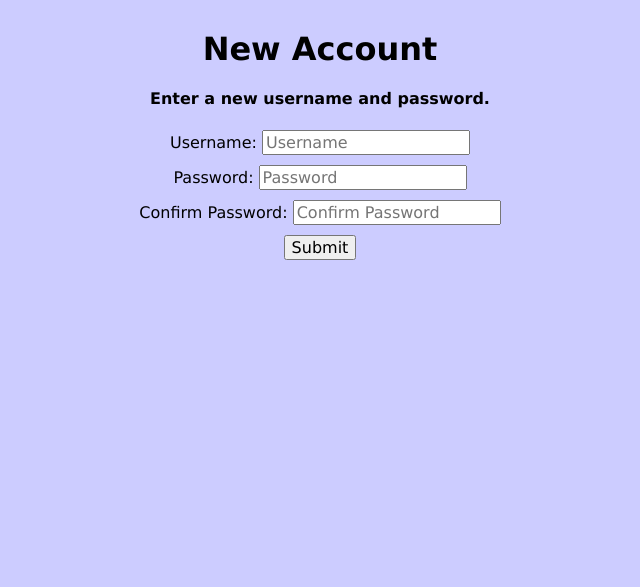
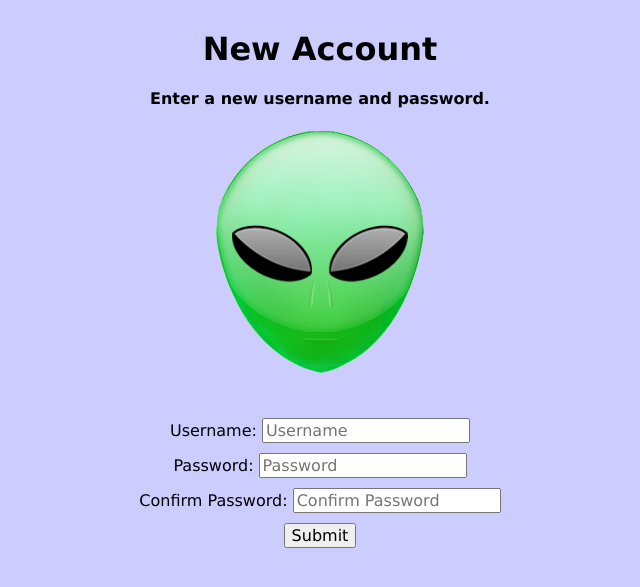
Before and after one commit to cvikupitz/OSNAP, a Flask app: page / in a window 1280 px wide. Shown: the top 587 px of the page, without its empty margins (320-960 px from the left). Run offline with Flask 2, Linux system fonts and the light colour scheme.

Commit message:
Modified html files.

```diff
--- a/src/templates/create_user.html
+++ b/src/templates/create_user.html
@@ -1,5 +1,5 @@
 <!--
-login.html
+create_user.html
 Author - Cole Vikupitz
 CIS 322 - Assignment 6
 ********************************************************
@@ -12,6 +12,7 @@ creating a new user. Text fields must be filled out to create a new user account
 <html>
 
 <head>
+<link rel="icon" href="alien_icon.png"/>
 <style>
 body {
 	background-color: #ccccff;
@@ -28,11 +29,11 @@ input {
 
 <body><center>
 
-<!-- Title and header set -->
-<title>L.O.S.T. (New Account)</title>
+<!-- Title and header set, display the icon -->
+<title>L.O.S.T. (Login)</title>
 <h1>New Account</h1>
 <h4>Enter a new username and password.</h4>
-
+<img src="alien_icon.png" style="width:209px;height:246px;"/><br><br><br>
 <!-- Entry boxes and button for login -->
 <form method="get">
 Username: <input type="text" name="username" placeholder="Username" required/><br>
--- a/src/templates/dashboard.html
+++ b/src/templates/dashboard.html
@@ -1,5 +1,5 @@
 <!--
-login.html
+dashboard.html
 Author - Cole Vikupitz
 CIS 322 - Assignment 6
 ********************************************************
@@ -12,6 +12,7 @@ for logging out.
 <html>
 
 <head>
+<link rel="icon" href="alien_icon.png"/>
 <style>
 body {
 	background-color: #ccccff;
@@ -32,7 +33,7 @@ input {
 <title>L.O.S.T. (Login)</title>
 <h1>New Account</h1>
 <h4>Enter a new username and password.</h4>
-
+<img src="alien_icon.png" style="width:209px;height:246px;"/><br><br><br>
 <!-- Entry boxes and button for login -->
 <form method="get">
 Username: <input type="text" name="username" placeholder="Username" required/><br>
--- a/src/templates/login.html
+++ b/src/templates/login.html
@@ -3,8 +3,8 @@ login.html
 Author - Cole Vikupitz
 CIS 322 - Assignment 6
 ********************************************************
-HTML file for the new account screen. Asks for a username and password and a button for
-creating a new user. Text fields must be filled out to create a new user account.
+HTML for the user login screen. Users can log in here, or go to
+another page to create a new account.
 -->
 
 <!DOCTYPE html>
@@ -12,6 +12,7 @@ creating a new user. Text fields must be filled out to create a new user account
 <html>
 
 <head>
+<link rel="icon" href="alien_icon.png"/>
 <style>
 body {
 	background-color: #ccccff;
@@ -31,6 +32,7 @@ input {
 <!-- Title and header set -->
 <title>L.O.S.T. (Login)</title>
 <h1>Authenticate User</h1>
+<img src="alien_icon.png" style="width:209px;height:246px;"/><br>
 <h4>Please login to continue.</h4>
 
 <!-- Entry boxes and button for login -->
```
Also changed, not shown: src/templates/alien_icon.png (added).
